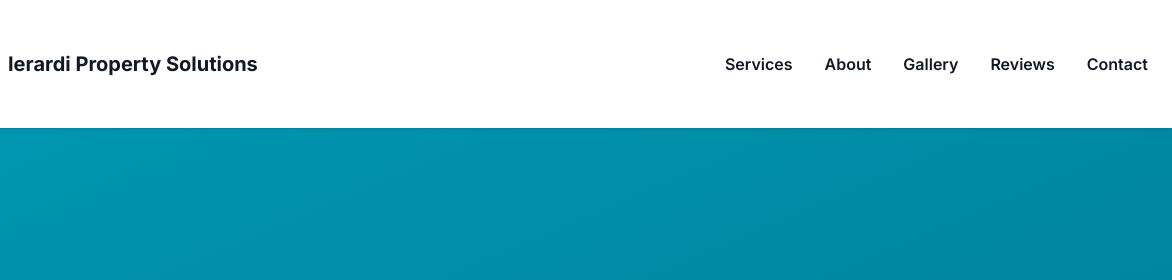
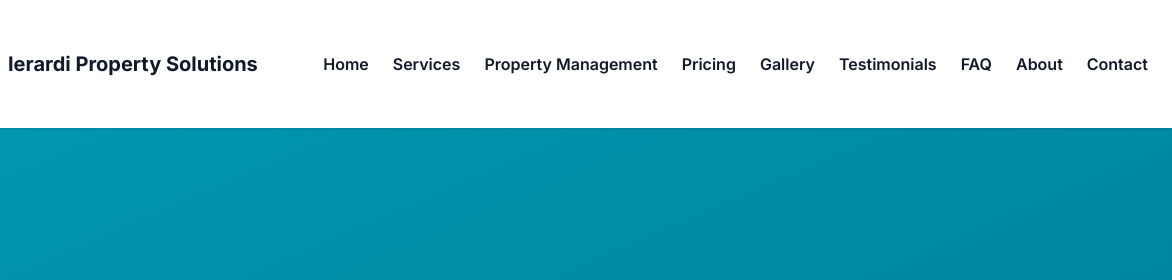
Before and after one commit to ierardipropertysolutions/ierardi-property-solutions, a plain HTML site: page index.html in a window 1280 px wide. Shown: the top 280 px of the page, 108-1280 px from the left. Drawn offline with nearby package versions, Linux system fonts and the light colour scheme.

Commit message:
Update navigation links in index.html

```diff
--- a/index.html
+++ b/index.html
@@ -32,17 +32,22 @@ html { scroll-behavior:smooth; }
 <a href="#contact" class="sticky-quote">Request a Quote</a>
 
 <nav class="flex justify-between items-center p-6 shadow bg-white sticky top-0 z-50">
-<div class="flex items-center space-x-3">
-<img src="Ierardi_Prop_Solutions_Logo.png" class="w-20 h-20 rounded"/>
-<h1 class="text-xl font-bold">Ierardi Property Solutions</h1>
-</div>
-<div class="space-x-8 hidden md:flex font-semibold">
-<a href="#services" class="hover:text-[#0097B2]">Services</a>
-<a href="#about" class="hover:text-[#0097B2]">About</a>
-<a href="#gallery" class="hover:text-[#0097B2]">Gallery</a>
-<a href="#testimonials" class="hover:text-[#0097B2]">Reviews</a>
-<a href="#contact" class="hover:text-[#0097B2]">Contact</a>
-</div>
+  <div class="flex items-center space-x-3">
+    <img src="Ierardi_Prop_Solutions_Logo.png" class="w-20 h-20 rounded" />
+    <h1 class="text-xl font-bold">Ierardi Property Solutions</h1>
+  </div>
+
+  <div class="space-x-6 hidden md:flex font-semibold">
+    <a href="index.html" class="hover:text-[#0097B2]">Home</a>
+    <a href="services.html" class="hover:text-[#0097B2]">Services</a>
+    <a href="property-management.html" class="hover:text-[#0097B2]">Property Management</a>
+    <a href="pricing.html" class="hover:text-[#0097B2]">Pricing</a>
+    <a href="gallery.html" class="hover:text-[#0097B2]">Gallery</a>
+    <a href="testimonials.html" class="hover:text-[#0097B2]">Testimonials</a>
+    <a href="faq.html" class="hover:text-[#0097B2]">FAQ</a>
+    <a href="about.html" class="hover:text-[#0097B2]">About</a>
+    <a href="contact.html" class="hover:text-[#0097B2]">Contact</a>
+  </div>
 </nav>
 
 <section class="text-center py-40 bg-gradient-to-br from-[#0097B2] to-[#007c95] text-white">
```
